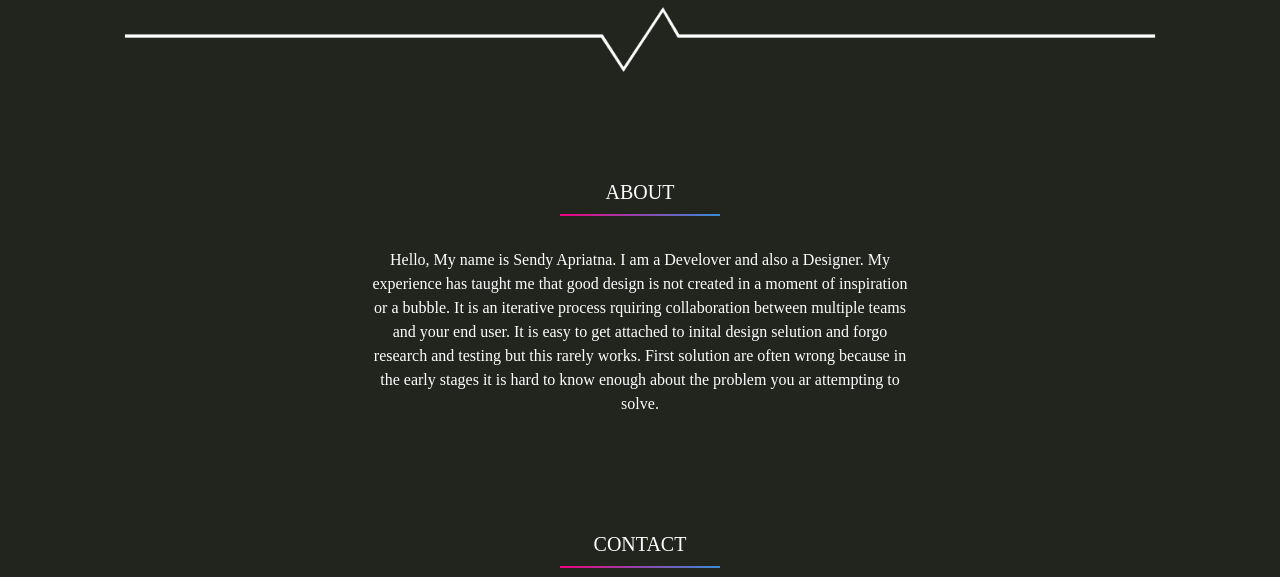
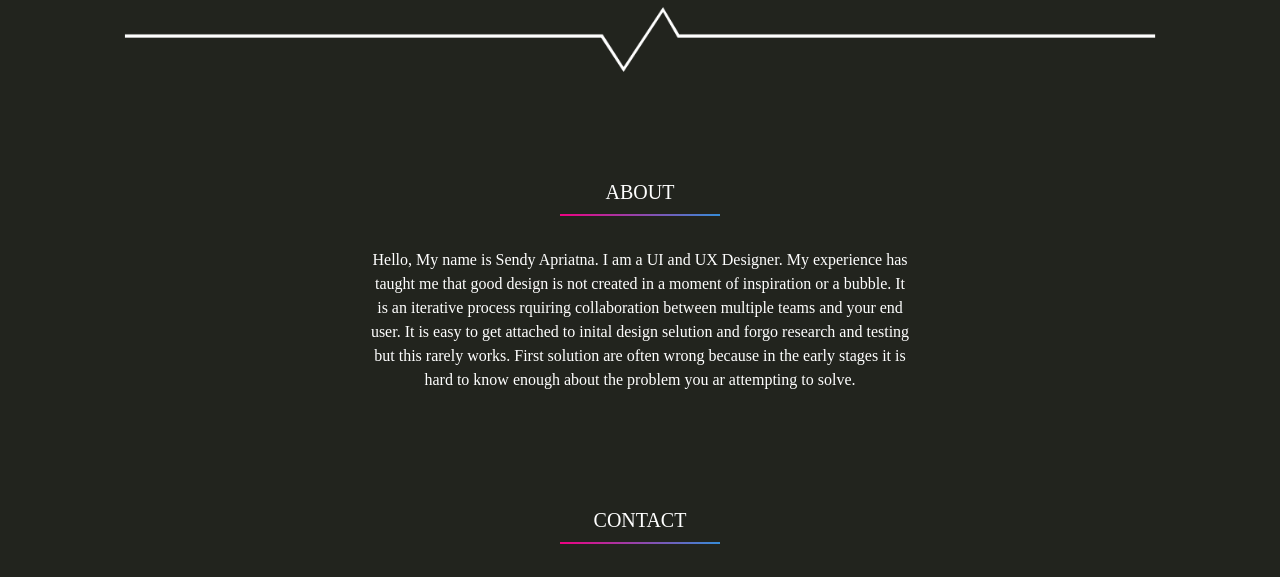
Before and after one commit to SendyApr/Project-Portfolio, a PHP site: page / in a window 1280 px wide. Shown: the part 1685-2262 px from the top of the page. Run offline with PHP 8.4, Linux system fonts and the light colour scheme; data comes from the database, SQL or seed files in the repository.

Commit message:
menambah index.php

```diff
--- a/index.php
+++ b/index.php
@@ -115,7 +115,7 @@ $query = mysqli_query($koneksi,"SELECT * FROM tb_gambar");
     		<div class="row justify-content-center">
     			<div class="col-6">
     				<p style="text-align: center;">
-    					Hello, My name is Sendy Apriatna. I am a Develover and also a Designer. My experience has taught me that good design is not created in a moment of inspiration or a bubble. It is an iterative process rquiring collaboration between multiple teams and your end user. It is easy to get attached to inital design selution and forgo research and testing but this rarely works. First solution are often wrong because in the early stages it is hard to know enough about the problem you ar attempting to solve.
+    					Hello, My name is Sendy Apriatna. I am a UI and UX Designer. My experience has taught me that good design is not created in a moment of inspiration or a bubble. It is an iterative process rquiring collaboration between multiple teams and your end user. It is easy to get attached to inital design selution and forgo research and testing but this rarely works. First solution are often wrong because in the early stages it is hard to know enough about the problem you ar attempting to solve.
     				</p>
     			</div>
     		</div>
```
